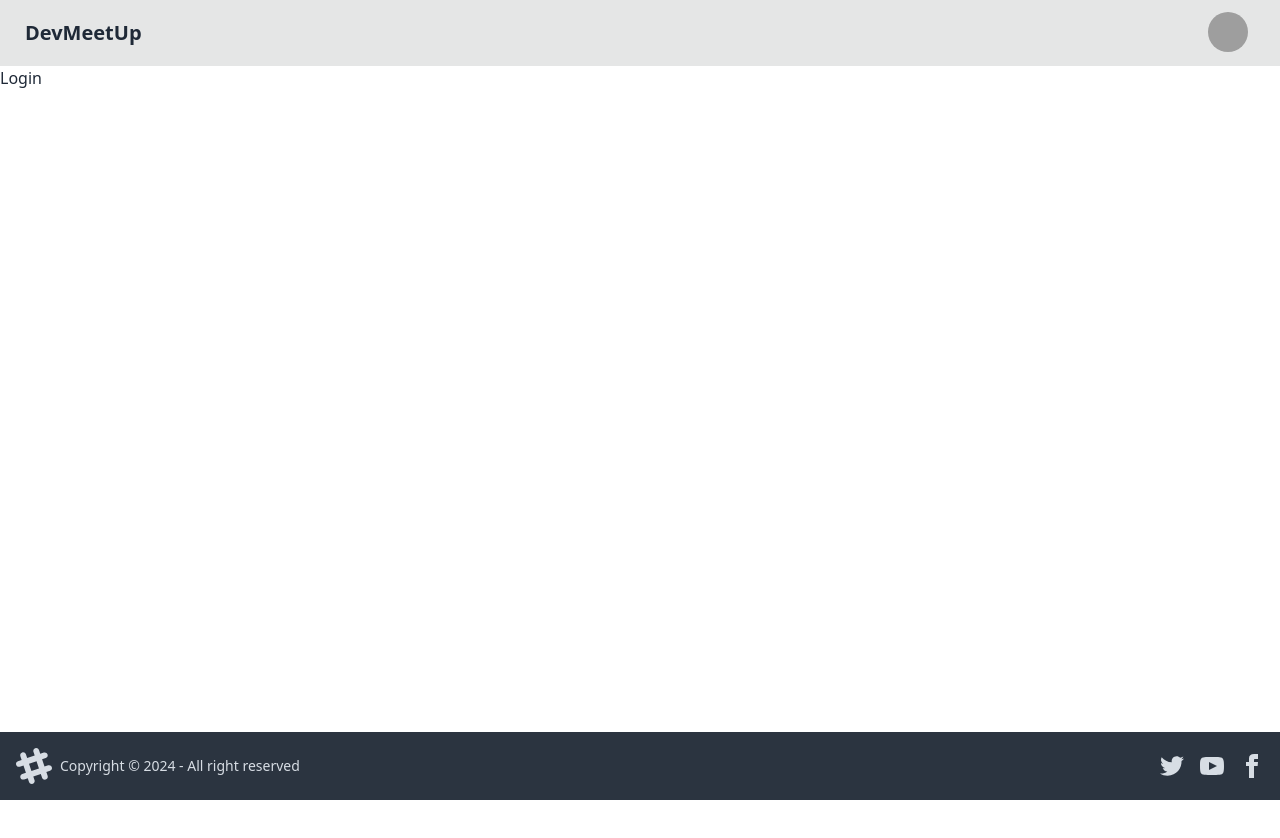
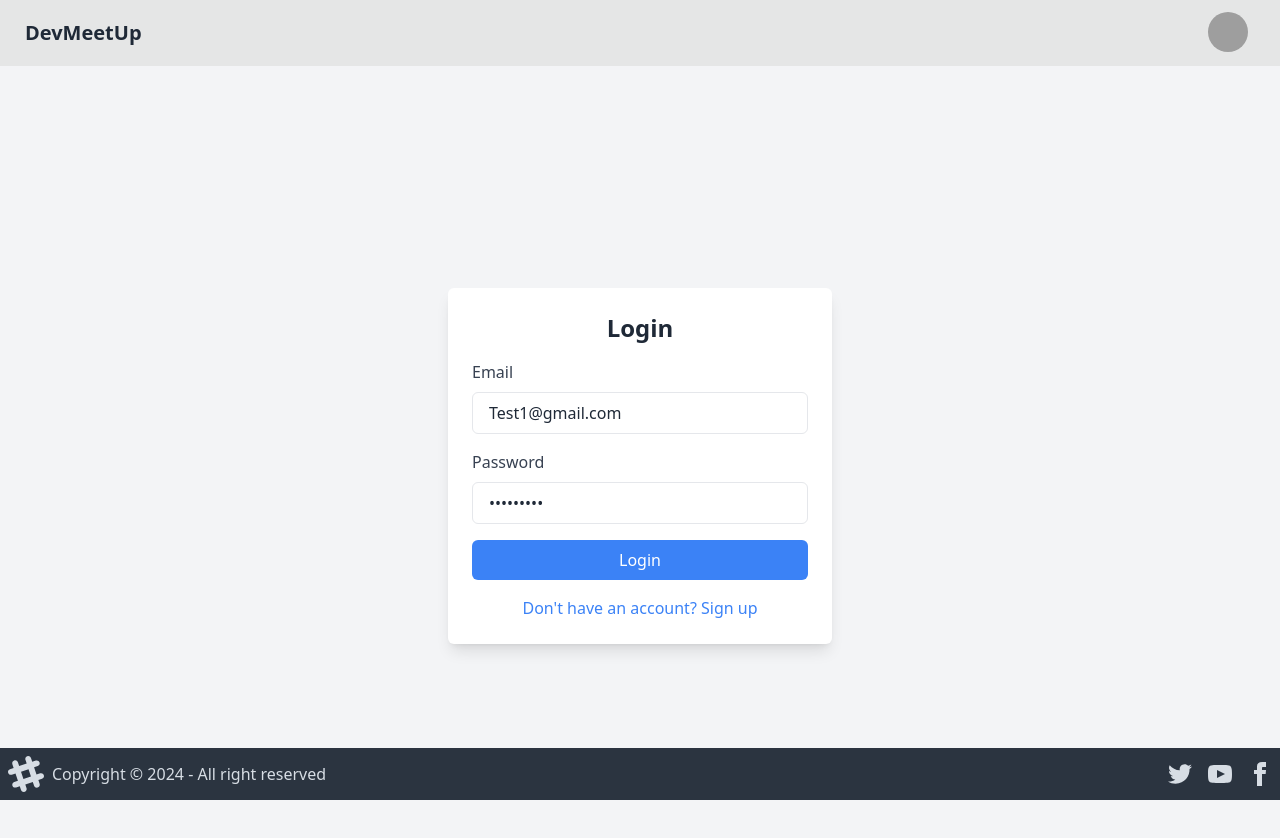
Before and after one commit to SankalpHaritash21/DevMeetUp-_Client, a React (Vite) app: page /login in a window 1280 px wide. Shown: the top 838 px of the page. Before the commit the page ends 800 px from the top, so only its background shows below. Built offline with nearby package versions, Linux system fonts and the light colour scheme; no server answers; grey boxes are pictures that could not be loaded.

Commit message:
feature: adding redux to Project

```diff
--- a/package.json
+++ b/package.json
@@ -10,8 +10,14 @@
     "preview": "vite preview"
   },
   "dependencies": {
+    "@reduxjs/toolkit": "^2.3.0",
+    "axios": "^1.7.7",
+    "cloudinary": "^2.5.1",
     "react": "^18.3.1",
     "react-dom": "^18.3.1",
+    "react-dropzone": "^14.3.5",
+    "react-icons": "^5.3.0",
+    "react-redux": "^9.1.2",
     "react-router-dom": "^6.28.0"
   },
   "devDependencies": {
--- a/src/components/Body.jsx
+++ b/src/components/Body.jsx
@@ -1,11 +1,15 @@
 import { Outlet } from "react-router-dom";
 import NavBar from "./NavBar";
 import Footer from "./Footer";
+
 const Body = () => {
   return (
-    <div className="min-h-screen">
+    <div className="flex flex-col min-h-screen">
       <NavBar />
-      <Outlet />
+      {/* Ensure the main content grows and pushes the footer to the bottom */}
+      <div className="flex-grow">
+        <Outlet />
+      </div>
       <Footer />
     </div>
   );
--- a/src/components/Footer.jsx
+++ b/src/components/Footer.jsx
@@ -1,7 +1,7 @@
 const Footer = () => {
   return (
     <>
-      <footer className="footer bg-neutral text-neutral-content items-center p-4 fixed bottom-0">
+      <footer className="footer bg-neutral text-neutral-content items-center p-2 text-base fixed bottom-0">
         <aside className="grid-flow-col items-center">
           <svg
             width="36"
--- a/src/components/Login.jsx
+++ b/src/components/Login.jsx
@@ -1,7 +1,194 @@
-import React from "react";
+import axios from "axios";
+import { useState } from "react";
+import { BASE_URL } from "../utils/constants";
+import { AiOutlineEye, AiOutlineEyeInvisible } from "react-icons/ai";
 
-const Login = () => {
-  return <div>Login</div>;
+const AuthForm = () => {
+  const [emailId, setEmail] = useState("Test1@gmail.com");
+  const [password, setPassword] = useState("Test@1234");
+  const [firstName, setFirstName] = useState("");
+  const [lastName, setLastName] = useState("");
+  const [error, setError] = useState("");
+  const [success, setSuccess] = useState(false);
+  const [isSignUp, setIsSignUp] = useState(false); // State to toggle between login and sign up forms
+  const [showPassword, setShowPassword] = useState(false); // State to toggle password visibility
+
+  // Signup logic
+  const handleSignUp = async () => {
+    if (!firstName || !lastName || !emailId || !password) {
+      setError("Please fill in all fields.");
+      return;
+    }
+
+    try {
+      const res = await axios.post(
+        `${BASE_URL}/signup`,
+        {
+          firstName,
+          lastName,
+          emailId,
+          password,
+        },
+        { withCredentials: true }
+      );
+      console.log(res);
+
+      setSuccess(true);
+      clearFields();
+    } catch (err) {
+      console.error("Sign Up error:", err);
+      setError(err.response?.data?.message || "Sign Up failed.");
+    }
+  };
+
+  // Login logic
+  const handleLogin = async () => {
+    if (!emailId || !password) {
+      setError("Please fill in all fields.");
+      return;
+    }
+
+    try {
+      const res = await axios.post(
+        `${BASE_URL}/login`,
+        {
+          emailId,
+          password,
+        },
+        { withCredentials: true }
+      );
+      console.log(res);
+
+      setSuccess(true);
+      clearFields();
+    } catch (err) {
+      console.error("Login error:", err);
+      setError(err.response?.data?.message || "Login failed.");
+    }
+  };
+
+  // Clear input fields
+  const clearFields = () => {
+    setEmail("");
+    setPassword("");
+    setFirstName("");
+    setLastName("");
+  };
+
+  // Form submit handler
+  const handleSubmit = async (e) => {
+    e.preventDefault();
+    setError("");
+    setSuccess(false);
+
+    if (isSignUp) {
+      await handleSignUp();
+    } else {
+      await handleLogin();
+    }
+  };
+
+  return (
+    <div className="flex justify-center items-center h-screen bg-gray-100">
+      <div className="w-96 p-6 shadow-lg bg-white rounded-md">
+        <h2 className="text-2xl font-bold mb-4 text-center">
+          {isSignUp ? "Sign Up" : "Login"}
+        </h2>
+        {error && <p className="text-red-500 text-center mb-4">{error}</p>}
+        {success && (
+          <p className="text-green-500 text-center mb-4">
+            {isSignUp ? "Sign Up successful!" : "Login successful!"}
+          </p>
+        )}
+
+        <form onSubmit={handleSubmit}>
+          {isSignUp && (
+            <>
+              <div className="mb-4">
+                <label htmlFor="firstName" className="block text-gray-700 mb-2">
+                  First Name
+                </label>
+                <input
+                  type="text"
+                  id="firstName"
+                  placeholder="Enter your first name"
+                  className="w-full px-4 py-2 border rounded-md focus:outline-none focus:ring-2 focus:ring-blue-400"
+                  value={firstName}
+                  onChange={(e) => setFirstName(e.target.value)}
+                />
+              </div>
+
+              <div className="mb-4">
+                <label htmlFor="lastName" className="block text-gray-700 mb-2">
+                  Last Name
+                </label>
+                <input
+                  type="text"
+                  id="lastName"
+                  placeholder="Enter your last name"
+                  className="w-full px-4 py-2 border rounded-md focus:outline-none focus:ring-2 focus:ring-blue-400"
+                  value={lastName}
+                  onChange={(e) => setLastName(e.target.value)}
+                />
+              </div>
+            </>
+          )}
+
+          <div className="mb-4">
+            <label htmlFor="email" className="block text-gray-700 mb-2">
+              Email
+            </label>
+            <input
+              type="email"
+              id="email"
+              placeholder="Enter your email"
+              className="w-full px-4 py-2 border rounded-md focus:outline-none focus:ring-2 focus:ring-blue-400"
+              value={emailId}
+              onChange={(e) => setEmail(e.target.value)}
+            />
+          </div>
+          <div className="mb-4 relative">
+            <label htmlFor="password" className="block text-gray-700 mb-2">
+              Password
+            </label>
+            <input
+              type={showPassword ? "text" : "password"} // Toggle input type
+              id="password"
+              placeholder="Enter your password"
+              className="w-full px-4 py-2 border rounded-md focus:outline-none focus:ring-2 focus:ring-blue-400"
+              value={password}
+              onChange={(e) => setPassword(e.target.value)}
+            />
+            <span
+              className="absolute right-4 top-11 cursor-pointer text-white"
+              onClick={() => setShowPassword(!showPassword)}
+            >
+              {showPassword ? <AiOutlineEyeInvisible /> : <AiOutlineEye />}
+            </span>
+          </div>
+
+          <button
+            type="submit"
+            className="w-full bg-blue-500 text-white py-2 px-4 rounded-md hover:bg-blue-600 transition"
+          >
+            {isSignUp ? "Sign Up" : "Login"}
+          </button>
+        </form>
+
+        <div className="text-center mt-4">
+          <button
+            type="button"
+            onClick={() => setIsSignUp(!isSignUp)}
+            className="text-blue-500 hover:underline"
+          >
+            {isSignUp
+              ? "Already have an account? Login here"
+              : "Don't have an account? Sign up"}
+          </button>
+        </div>
+      </div>
+    </div>
+  );
 };
 
-export default Login;
+export default AuthForm;
--- /dev/null
+++ b/src/items/Skills.tsx
@@ -0,0 +1,49 @@
+import React from "react";
+import { IoMdClose } from "react-icons/io";
+
+const Skills = ({ skills, onAddSkill, onRemoveSkill }) => {
+  // Local function to handle the addition of a new skill
+  const handleAddSkill = (e) => {
+    if (e.key === "Enter" && e.target.value.trim()) {
+      e.preventDefault();
+      onAddSkill(e.target.value.trim());
+      e.target.value = "";
+    }
+  };
+
+  return (
+    <div>
+      <label className="block text-white text-sm font-bold mb-2">Skills</label>
+      {/* Input Field for Adding Skills */}
+      <div className="flex items-center border border-gray-300 rounded px-2 py-2">
+        <input
+          type="text"
+          onKeyDown={handleAddSkill}
+          placeholder="Press Enter to add skills"
+          className="flex-grow focus:outline-none"
+        />
+      </div>
+
+      {/* Tags Displayed Below the Input Field */}
+      <div className="flex flex-wrap mt-2">
+        {skills.map((skill, index) => (
+          <span
+            key={index}
+            className="bg-blue-500 text-white px-2 py-1 rounded mr-2 mb-2 flex items-center"
+          >
+            {skill}
+            <button
+              type="button"
+              className="ml-1 text-white font-bold"
+              onClick={() => onRemoveSkill(skill)}
+            >
+              <IoMdClose />
+            </button>
+          </span>
+        ))}
+      </div>
+    </div>
+  );
+};
+
+export default Skills;
--- a/src/main.jsx
+++ b/src/main.jsx
@@ -1,10 +1,13 @@
-import { StrictMode } from "react";
 import { createRoot } from "react-dom/client";
 import "./index.css";
 import App from "./App.jsx";
+import Store from "./store/store.js";
+import { Provider } from "react-redux";
 
 createRoot(document.getElementById("root")).render(
   // <StrictMode>
-  <App />
+  <Provider store={Store}>
+    <App />
+  </Provider>
   // </StrictMode>,
 );
--- /dev/null
+++ b/src/store/store.js
@@ -0,0 +1,7 @@
+import { configureStore } from "@reduxjs/toolkit";
+
+const Store = configureStore({
+  reducer: {},
+});
+
+export default Store;
--- /dev/null
+++ b/src/utils/constants.js
@@ -0,0 +1 @@
+export const BASE_URL = import.meta.env.VITE_BASE_URL;
```
Also changed, not shown: 2 other files (tests, documents, lock files or other folders).
